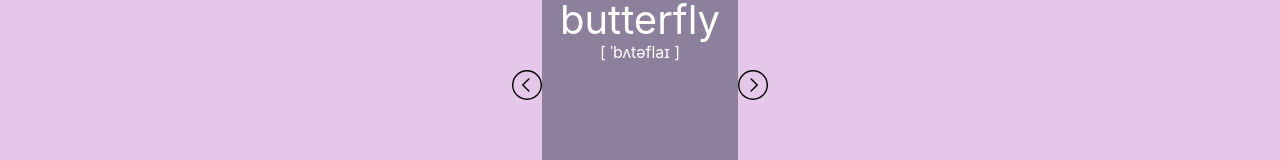
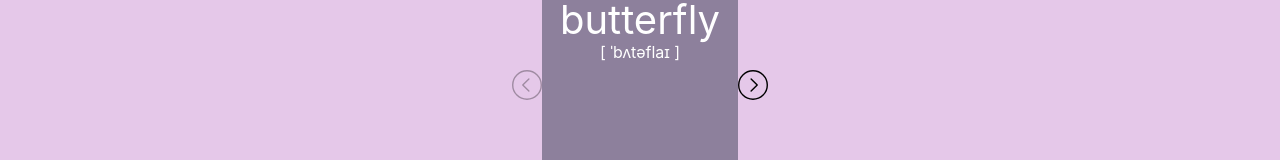
Before and after one commit to jwasp/learning-cards, a React (Create React App) app: page / in a window 1280 px wide. Shown: the part 194-354 px from the top of the page. Built offline with nearby package versions, Linux system fonts and the light colour scheme.

Commit message:
add disable

```diff
--- a/package.json
+++ b/package.json
@@ -6,6 +6,7 @@
     "@testing-library/jest-dom": "^5.11.4",
     "@testing-library/react": "^11.1.0",
     "@testing-library/user-event": "^12.1.10",
+    "classnames": "^2.3.1",
     "react": "^17.0.2",
     "react-dom": "^17.0.2",
     "react-scripts": "4.0.3",
--- a/src/components/CardContainer/CardContainer.css
+++ b/src/components/CardContainer/CardContainer.css
@@ -21,3 +21,15 @@
     padding-top: 5%;
     padding-left: 45%;
 }
+
+.table-button {
+    appearance: none;
+    border: 0;
+    margin: 0; padding: 0;
+    outline: none;
+    background-color: transparent;
+}
+
+.disabled {
+    opacity: .3;
+}
--- a/src/components/CardContainer/index.jsx
+++ b/src/components/CardContainer/index.jsx
@@ -1,34 +1,44 @@
-import React, {useState} from 'react';
+import React, {useState, useEffect} from 'react';
 import Card from "./../Card";
 import './CardContainer.css';
 import next from '../../assets/images/svg/next.svg';
 import prev from '../../assets/images/svg/prev.svg';
 import {cards} from "../../data";
+import classNames from "classnames";
 
 function CardContainer(props) {
     const [count, setCount] = useState(1);
-    let totalCount = 3;
-    const nextCard = () => {
+    const totalCount = cards.length;
+
+    const NextCard = () => {
         if(count < totalCount) {
             setCount(count + 1);
         }
-        console.log(count)
     };
 
-    const prevCard = () => {
+    const prevBtnClass = classNames("img", {
+        disabled: count === 1
+    });
+
+    const nextBtnClass = classNames("img", {
+        disabled: count === totalCount
+    });
+
+    const PrevCard = () => {
         if(count > 1) {
             setCount(count - 1);
         }
         console.log(count)
     };
+
     return (
         <div className={"container"}>
             <div className={"container-card_buttons"}>
-                <button className={"table-button"} onClick={prevCard}><img className={"img"} src={prev} alt="prev"/>
+                <button className={"table-button"} onClick={PrevCard}><img className={prevBtnClass} src={prev} alt="prev"/>
                 </button>
                 <Card key={`${cards[count-1].english}`} english={cards[count-1].english}
                       transcription={cards[count-1].transcription} russian={cards[count-1].russian}/>
-                <button className={"table-button"} onClick={nextCard}><img className={"img"} src={next} alt="next"/>
+                <button className={"table-button"} onClick={NextCard}><img className={nextBtnClass} src={next} alt="next"/>
                 </button>
             </div>
             <div className={"count"}>{count}/{totalCount}</div>
```
Also changed, not shown: src/components/TableCard/TableCard.css (line endings or trailing spaces), 2 other files (tests, documents, lock files or other folders).
